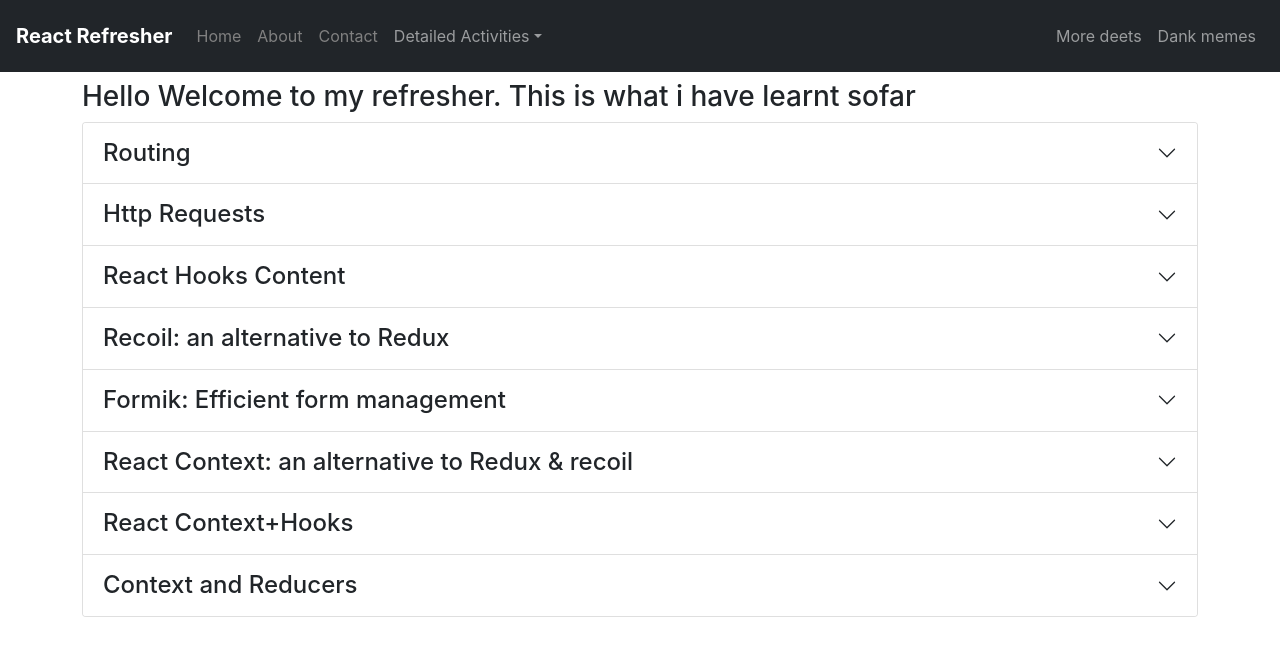
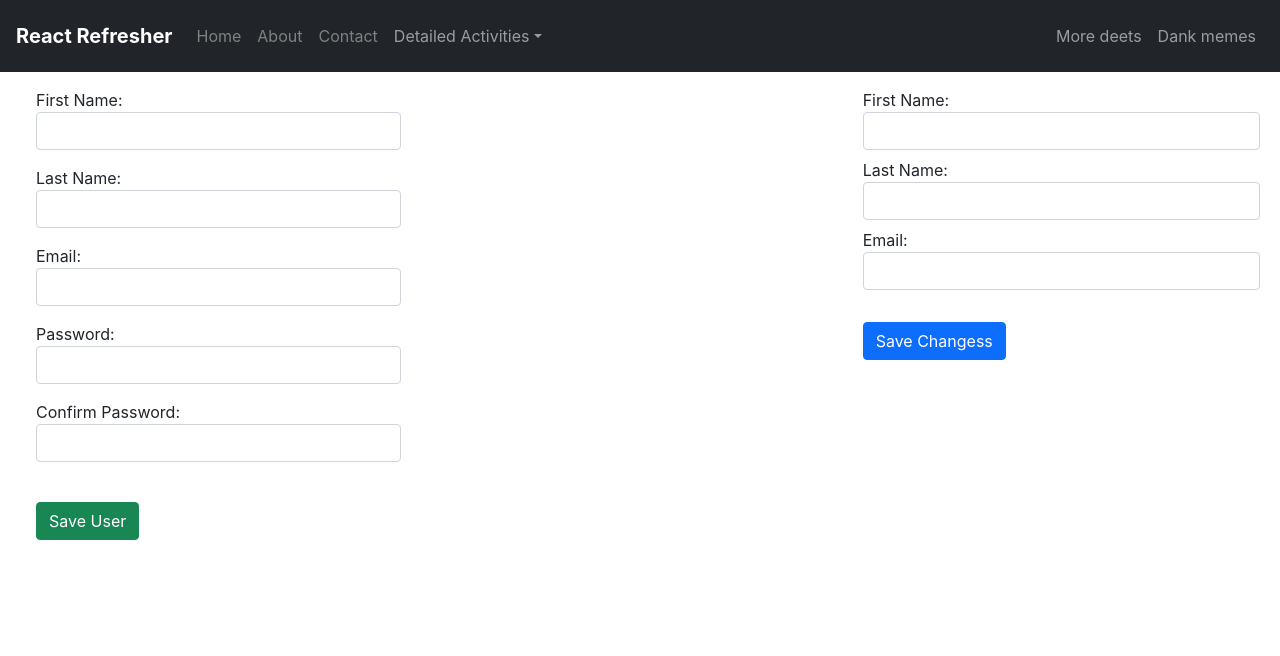
Before and after one commit to rdeveloper1925/react-refresher, a React (Create React App) app: page /users in a window 1280 px wide. Before the commit this address led to /. Shown: the top 656 px of the page. Built offline with nearby package versions, Linux system fonts and the light colour scheme.

Commit message:
Full Recoil crud yeeey

```diff
--- a/src/App.js
+++ b/src/App.js
@@ -13,7 +13,7 @@ import TodoScreen from "./Screens/TodoScreen";
 import ContextScreen from "./Screens/ContextScreen";
 import FormikScreen from "./Screens/FormikScreen";
 import StudentsScreen from "./Screens/StudentsScreen";
-import ReducersScreen from "./Screens/ReducersScreen";
+import UsersScreen from "./Screens/UsersScreen";
 
 function App() {
   return (
@@ -30,7 +30,7 @@ function App() {
         <Route path="/context" exact element={<ContextScreen />} />
         <Route path="/formik" exact element={<FormikScreen />} />
         <Route path="/students-app" exact element={<StudentsScreen />} />
-        <Route path="/recepie-app" exact element={<ReducersScreen />} />
+        <Route path="/users" exact element={<UsersScreen />} />
         <Route path="*" element={<PageNotFound />} />
       </Routes>
       <Outlet />
--- a/src/Components/Nav.js
+++ b/src/Components/Nav.js
@@ -70,6 +70,11 @@ const CNav = (props) => {
                 Students App
               </NavLink>
             </NavDropdown.Item>
+            <NavDropdown.Item>
+              <NavLink style={navStyle} to="/users">
+                User Management App
+              </NavLink>
+            </NavDropdown.Item>
           </NavDropdown>
         </Nav>
         <Nav>
--- a/src/Screens/HomeScreen.js
+++ b/src/Screens/HomeScreen.js
@@ -4,7 +4,6 @@ import { Link } from "react-router-dom";
 import React from "react";
 import routespic from "../Images/routes.png";
 import contextpic from "../Images/context.png";
-import ReducersScreen from "./ReducersScreen";
 
 const HomeScreen = (props) => {
   return (
@@ -67,14 +66,6 @@ const HomeScreen = (props) => {
           </Accordion.Header>
           <Accordion.Body>
             <StudentsContent />
-          </Accordion.Body>
-        </Accordion.Item>
-        <Accordion.Item eventKey="7">
-          <Accordion.Header>
-            <h4 className="m-0">Context and Reducers</h4>
-          </Accordion.Header>
-          <Accordion.Body>
-            <ReducersContent />
           </Accordion.Body>
         </Accordion.Item>
       </Accordion>
@@ -152,12 +143,22 @@ const RecoilContent = () => (
   <p>
     Here i demonstrate how to perform crud operations with recoil. Why recoil
     you as, well its so much easier than redux. Here, try out my todo
-    application
+    application.
+    <br />
+    I have finally created the crud application i always wanted. I have used
+    recoil, and formik to create, read, update and delete all in a single
+    component. Take a look at my user management application.
     <br />
     <br />
-    <Button variant="primary">
+    <br />
+    <Button variant="primary" className="mx-3">
       <Link style={{ textDecoration: "none", color: "white" }} to="/todo">
         Todo App
+      </Link>
+    </Button>
+    <Button variant="success" className="mx-3">
+      <Link style={{ textDecoration: "none", color: "white" }} to="/users">
+        User App
       </Link>
     </Button>
   </p>
@@ -226,24 +227,4 @@ const StudentsContent = () => (
   </>
 );
 
-//Content: Reducers content
-const ReducersContent = () => (
-  <>
-    <p>
-      Okay now for real i am practicing with reducers combined with react
-      context
-      <br />
-      <br />
-    </p>
-    <Button variant="success" className="btn-md">
-      <Link
-        style={{ textDecoration: "none", color: "white" }}
-        to="/recepie-app"
-      >
-        View the Recepie app
-      </Link>
-    </Button>
-  </>
-);
-
 export default HomeScreen;
--- /dev/null
+++ b/src/Screens/UsersScreen.js
@@ -0,0 +1,239 @@
+import { UsersStore } from "../Stores/UsersStore";
+import { ErrorMessage, Form, Formik, Field, useField } from "formik";
+import * as Yup from "yup";
+import { useRecoilValue, useSetRecoilState } from "recoil";
+import { ListGroup, ListGroupItem } from "react-bootstrap";
+import { useState } from "react";
+
+const UsersScreen = (props) => {
+  const [editableUser, setEditableUser] = useState({
+    fName: "",
+    lName: "",
+    email: "",
+    password: "",
+    confirmPassword: "",
+  });
+
+  const setUser = useSetRecoilState(UsersStore);
+  const users = useRecoilValue(UsersStore);
+  const editHandler = (id) => {
+    var editableUser = users[id];
+    setEditableUser(editableUser);
+  };
+
+  const updateHandler = (e) => {
+    e.preventDefault();
+    //first delete the old user record
+    var filtered = users.filter((user) => {
+      return (
+        user.fName !== editableUser.fName &&
+        user.lName !== editableUser.lName &&
+        user.email !== editableUser.email
+      );
+    });
+    //then set it in the recoil state
+    setUser([...filtered, editableUser]);
+    alert("Updated Successfully");
+  };
+
+  const updaterChangeHandler = (e, field) => {
+    var toInsert = {};
+    toInsert[field] = e.target.value;
+    setEditableUser((oldUser) => ({
+      ...oldUser,
+      ...toInsert,
+    }));
+  };
+  return (
+    <div className="row mx-2">
+      <div className="col-md-4">
+        <CreateUser />
+      </div>
+      <div className="col-md-4">
+        <ViewUser editor={editHandler} />
+      </div>
+      <div className="col-md-4">
+        <form onSubmit={updateHandler}>
+          <div className="fomr-group my-2">
+            <label>First Name:</label>
+            <input
+              type="text"
+              onChange={(e) => updaterChangeHandler(e, "fName")}
+              className="form-control"
+              value={editableUser.fName}
+            />
+          </div>
+          <div className="fomr-group my-2">
+            <label>Last Name:</label>
+            <input
+              type="text"
+              onChange={(e) => updaterChangeHandler(e, "lName")}
+              className="form-control"
+              value={editableUser.lName}
+            />
+          </div>
+          <div className="form-group my-2">
+            <label>Email:</label>
+            <input
+              type="text"
+              onChange={(e) => updaterChangeHandler(e, "email")}
+              className="form-control"
+              value={editableUser.email}
+            />
+          </div>
+          <br />
+          <button className="btn btn-primary" type="submit">
+            Save Changess
+          </button>
+        </form>
+      </div>
+    </div>
+  );
+};
+
+const ViewUser = (props) => {
+  const users = useRecoilValue(UsersStore);
+  const setUsers = useSetRecoilState(UsersStore);
+
+  const deleteHandler = (delIndex) => {
+    var deleteUser = window.confirm(
+      "Do you really want to delete the item no. " + (delIndex + 1)
+    );
+    if (deleteUser) {
+      var filtered = users.filter((user, index) => index !== delIndex);
+      setUsers([...filtered]);
+      alert("Done");
+    }
+  };
+  const editHandler = (id) => {
+    props.editor(id);
+  };
+  return (
+    <div className="container">
+      {users.map((user, index) => {
+        return (
+          <div className="card mb-2" key={index}>
+            <div className="card-body">
+              <h4 className="card-title">User #{index + 1}</h4>
+              <ListGroup color="primary">
+                <ListGroupItem variant="warning">
+                  First Name: {user.fName}
+                </ListGroupItem>
+                <ListGroupItem variant="primary">
+                  Last Name: {user.lName}
+                </ListGroupItem>
+                <ListGroupItem variant="success">
+                  Email: {user.email}
+                </ListGroupItem>
+                <ListGroupItem variant="danger">
+                  Password: {user.password}
+                </ListGroupItem>
+                <ListGroupItem variant="secondary">
+                  <button
+                    className="btn btn-danger mx-2"
+                    onClick={(e) => deleteHandler(index)}
+                  >
+                    Delete
+                  </button>
+                  <button
+                    className="btn btn-warning mx-2"
+                    onClick={(e) => editHandler(index)}
+                  >
+                    Edit
+                  </button>
+                </ListGroupItem>
+              </ListGroup>
+            </div>
+          </div>
+        );
+      })}
+    </div>
+  );
+};
+
+const CreateUser = (props) => {
+  const initialValues = {
+    fName: "",
+    lName: "",
+    email: "",
+    password: "",
+    confirmPassword: "",
+  };
+
+  const validation = Yup.object().shape({
+    fName: Yup.string().required("The first name is required"),
+    lName: Yup.string().required("The last name is required"),
+    email: Yup.string().email("Invalid Email").required("Email is required"),
+    password: Yup.string()
+      .required("Please provide a password")
+      .min(6, "Password must me 6 characters or more"),
+    confirmPassword: Yup.string()
+      .oneOf([Yup.ref("password")], "Passwords must match")
+      .required("Please confirm your password"),
+  });
+
+  const setUser = useSetRecoilState(UsersStore);
+  const users = useRecoilValue(UsersStore);
+
+  const submitHandler = (data, addons) => {
+    //console.log(setUser, users);
+    setUser((currUsers) => [
+      ...currUsers,
+      {
+        fName: data.fName,
+        lName: data.lName,
+        email: data.email,
+        password: data.password,
+      },
+    ]);
+    addons.resetForm();
+    console.log(users);
+  };
+
+  return (
+    <Formik
+      initialValues={initialValues}
+      validationSchema={validation}
+      onSubmit={(data, addons) => submitHandler(data, addons)}
+    >
+      {(formik) => (
+        <Form className="my-2 mx-3">
+          <TextField name="fName" label="First Name" type="text" />
+          <TextField name="lName" label="Last Name" type="text" />
+          <TextField name="email" label="Email" type="text" />
+          <TextField name="password" label="Password" type="password" />
+          <TextField
+            name="confirmPassword"
+            label="Confirm Password"
+            type="password"
+          />
+          <br />
+          <button className="btn btn-success" type="submit">
+            Save User
+          </button>
+        </Form>
+      )}
+    </Formik>
+  );
+};
+
+export default UsersScreen;
+
+const TextField = ({ label, ...props }) => {
+  const [field, fieldMeta] = useField(props.name);
+  return (
+    <div className="form-group mb-3">
+      <label>{label}:</label>
+      <Field
+        {...props}
+        className={`form-control ${fieldMeta.error && "is-invalid"}`}
+        value={field.value}
+        onChange={field.onChange}
+      />
+      <ErrorMessage
+        name={props.name}
+        render={(msg) => <small className="text-danger">{msg}</small>}
+      />
+    </div>
+  );
+};
--- /dev/null
+++ b/src/Stores/UsersStore.js
@@ -0,0 +1,5 @@
+import { atom } from "recoil";
+export const UsersStore = atom({
+  key: "UsersStore",
+  default: [],
+});
```
Also changed, not shown: src/Screens/ReducersScreen.js (deleted, +0 -85 lines).
